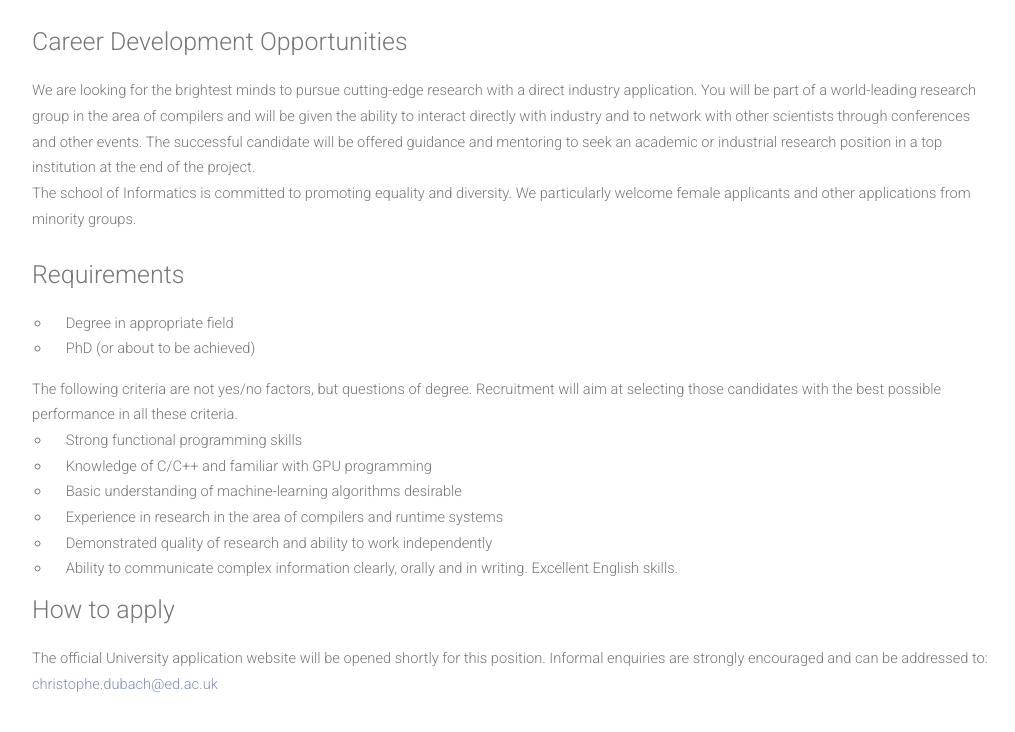
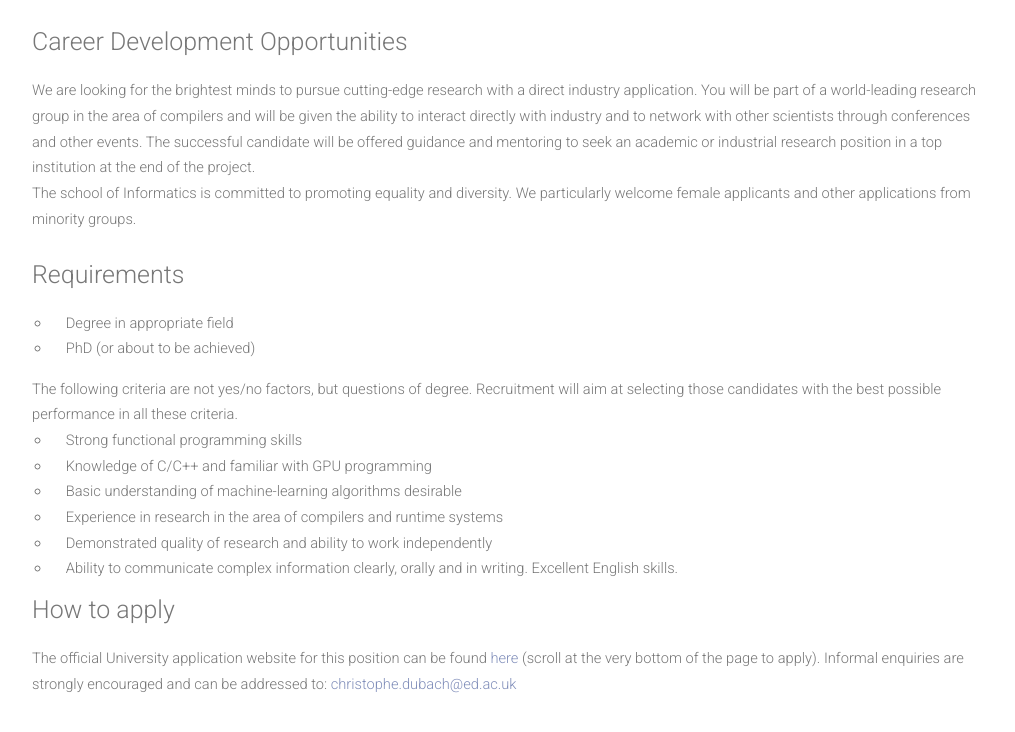
Before and after one commit to lift-project/lift-project.github.io, a Jekyll site: the page built from jobHuawei.html, in a window 1280 px wide and 900 px high, scrolled down 1178 px. Shown: the top 732 px of the window, without its empty margins (128-1143 px from the left). Built offline with Jekyll 4.4.1, drawn with Linux system fonts in a browser that asks for light colours; nearby versions of some CDN libraries.

Commit message:
updated job advert

```diff
--- a/jobHuawei.html
+++ b/jobHuawei.html
@@ -97,7 +97,8 @@ The position is funded by Huawei Innovation Research Program FLAGSHIP (HIRP FLAG
                         <span class="byline">How to apply</span>
                     </header>
 
-                    <p>The official University application website will be opened shortly for this position. Informal enquiries are strongly encouraged and can be addressed to: <a href="mailto:christophe.dubach@ed.ac.uk">christophe.dubach@ed.ac.uk</a></p>
+                    <p>The official University application website for this position can be found <a href="https://www.vacancies.ed.ac.uk/pls/corehrrecruit/erq_jobspec_version_4.display_form#">here</a> (scroll at the very bottom of the page to apply).
+                    Informal enquiries are strongly encouraged and can be addressed to: <a href="mailto:christophe.dubach@ed.ac.uk">christophe.dubach@ed.ac.uk</a></p>
                 </div>
 
                 </div>
```
